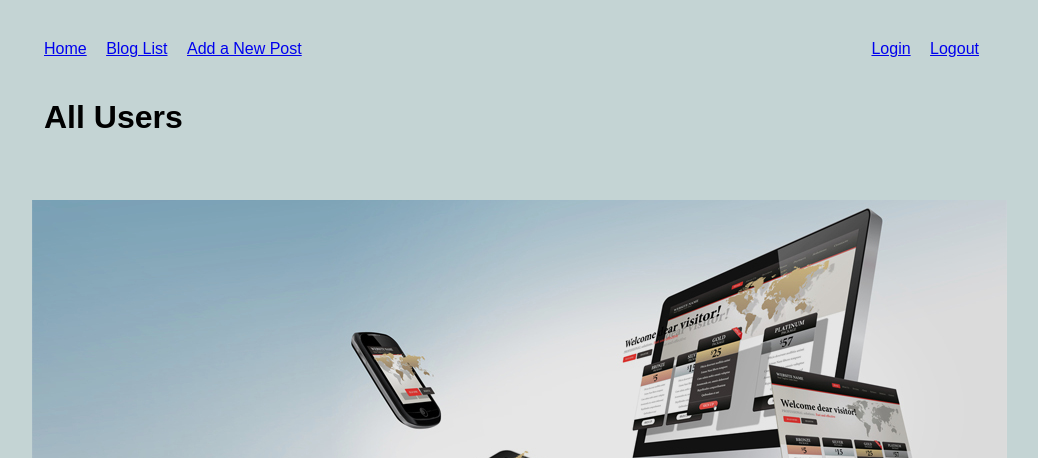
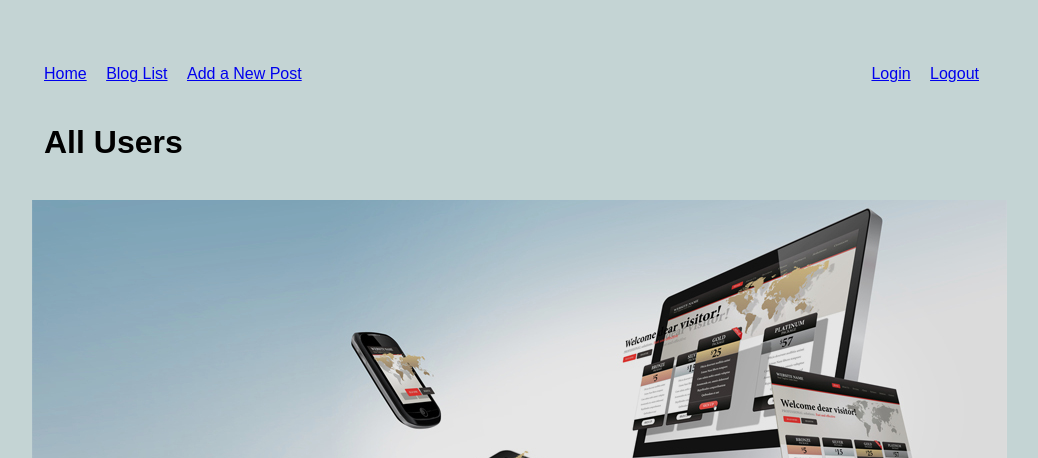
Before and after one commit to agarcia3872/blogz, a Flask app: page / in a window 1280 px wide. Shown: the top 458 px of the page, without its empty margins (121-1159 px from the left). Run offline with Flask 2, Linux system fonts and the light colour scheme.

Commit message:
Finished project and merged testing1 and master repositories. Created a style.css and added it to flask application. Fixed padding problem in style.css file.

```diff
--- a/static/css/style.css
+++ b/static/css/style.css
@@ -13,16 +13,8 @@
 #wrapper {
     max-width: 950px;
     margin: 0 auto;
-    padding: 10px;
+    padding: 35px 10px;
 }
-/* form {
-    margin-left: 100px;
-} */
-
-/* h1, h3 {
-    text-align: left;
-    margin-left: 100px;
-} */
 
 nav ul {
     margin: 20px 0;
@@ -42,17 +34,7 @@
     list-style: none;
     display: inline;
     margin-right: 15px;
-    /* margin-left: 40px; */
 }
-
-/* .blog-entry {
-    margin-left: 100px;
-}
-
-.user-list ul li {
-    list-style: none;
-    margin-left: 100px;
-} */
 
 textarea {
     text-align: left;
```
